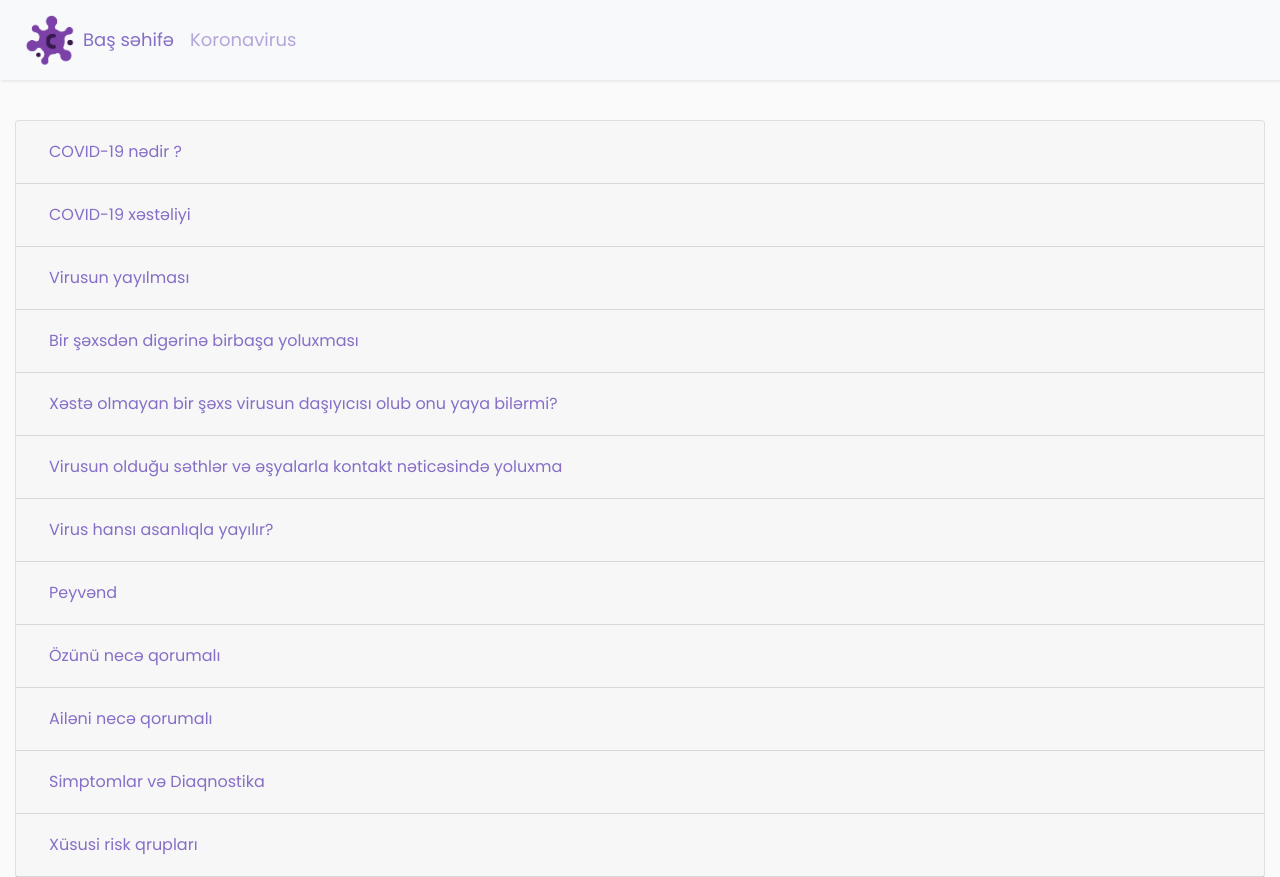
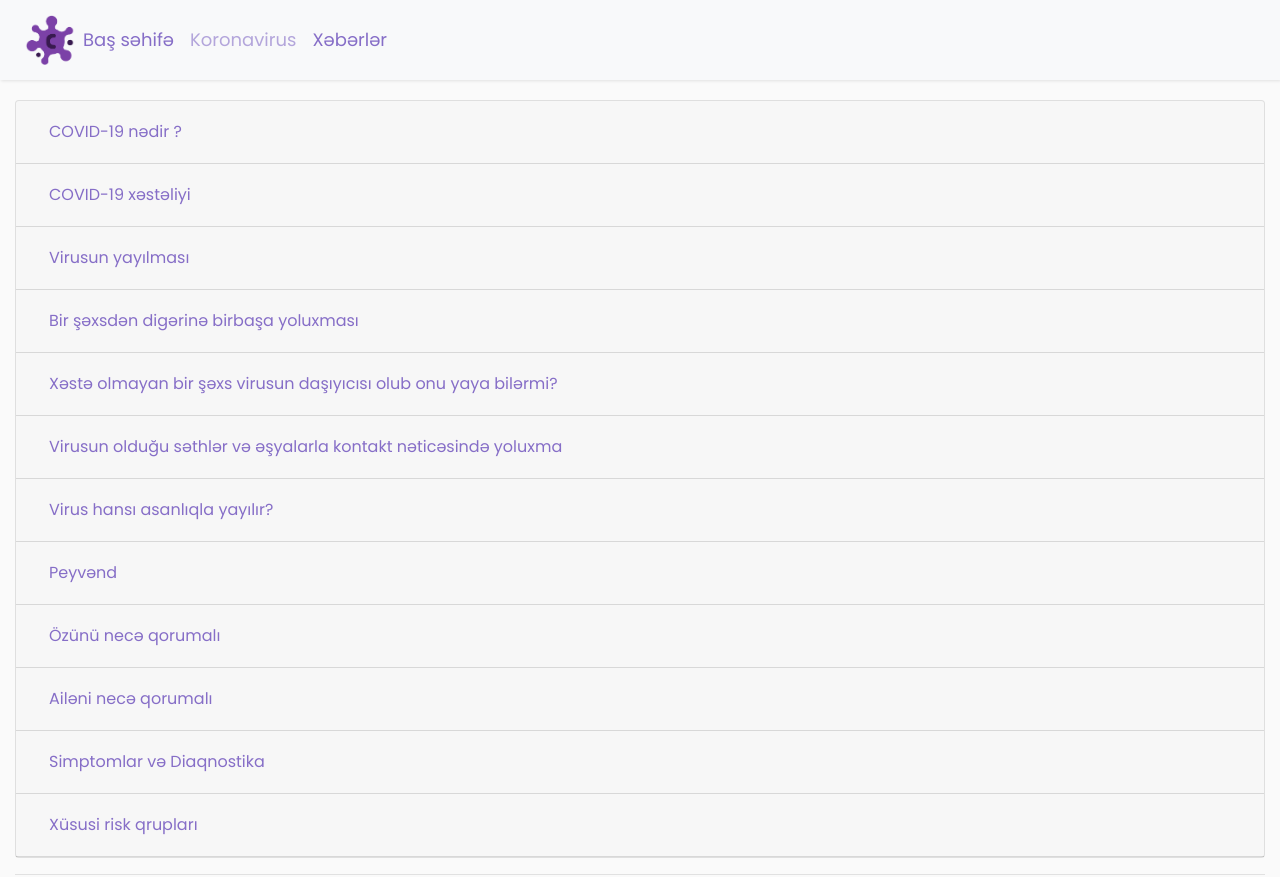
Before and after one commit to Maharramoff/coronavirus-cases-worldwide, a Flask app: page /covid in a window 1280 px wide. Shown: the top 877 px of the page. Run offline with Flask 2, Linux system fonts and the light colour scheme; some libraries are stand-ins or nearby versions.

Commit message:
add news section

```diff
--- a/static/css/theme.css
+++ b/static/css/theme.css
@@ -83,7 +83,7 @@ h1, h2, h3, h4, h5,
     background: #fff;
     border: none;
     border-radius: 0;
-    margin-bottom: 40px;
+    margin-bottom: 20px;
     -webkit-box-shadow: 1px 1px 3px rgba(0, 0, 0, 0.1);
     box-shadow: 1px 1px 3px rgba(0, 0, 0, 0.1);
 }
--- a/templates/layouts/master.html
+++ b/templates/layouts/master.html
@@ -11,7 +11,7 @@
     <link rel="stylesheet" href="https://fonts.googleapis.com/css?family=Poppins:300,400,500,600,700,800,900">
     <link rel="stylesheet" href="https://cdnjs.cloudflare.com/ajax/libs/font-awesome/5.12.1/css/all.min.css">
     <link rel="stylesheet" href="/static/css/bootstrap.min.css?v=1.0">
-    <link rel="stylesheet" href="/static/css/theme.css?v=1.1">
+    <link rel="stylesheet" href="/static/css/theme.css?v=1.2">
     <link rel="stylesheet" href="https://cdn.datatables.net/1.10.20/css/dataTables.bootstrap4.min.css"/>
     <link rel="stylesheet" href="https://cdn.datatables.net/responsive/2.2.3/css/responsive.bootstrap4.min.css"/>
     <link rel="stylesheet" href="/static/css/custom.css?v=1.1">
--- a/templates/layouts/navbar.html
+++ b/templates/layouts/navbar.html
@@ -16,6 +16,9 @@
                 <li class="nav-item {% if url_for(request.endpoint) == '/covid' %}active{% endif %}">
                     <a class="nav-link" href="/covid">Koronavirus </a>
                 </li>
+                <li class="nav-item {% if url_for(request.endpoint) == '/news' %}active{% endif %}">
+                    <a class="nav-link" href="/news">Xəbərlər </a>
+                </li>
             </ul>
         </div>
         <div class="d-xl-none d-lg-none logo"><a href="/"><img src="/static/images/coronavirus.png" height="50px" alt="logo"></a></div>
```
Also changed, not shown: static/images/cabmin-logo.png (added).
